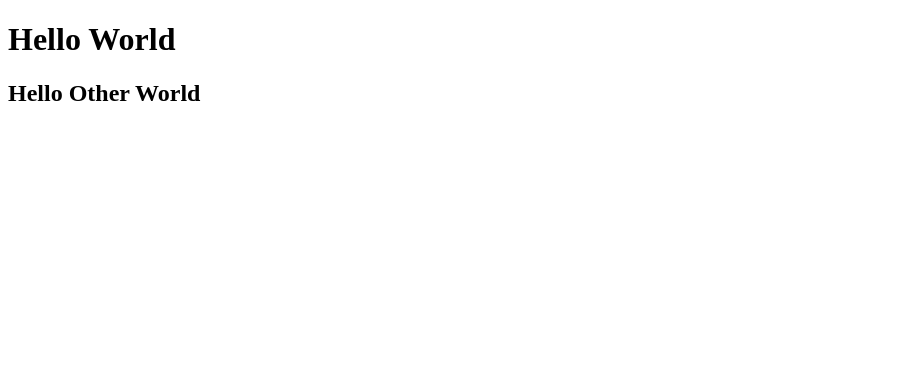
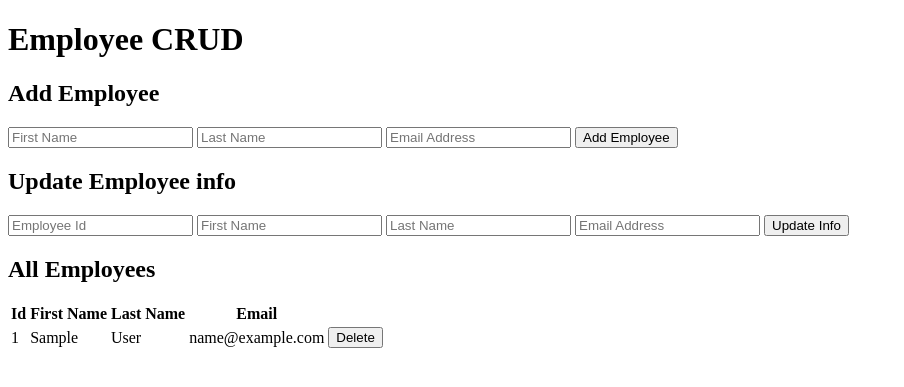
Before and after one commit to heiskane/python_flask_homework, a Flask app: page / in a window 1280 px wide. Shown: the top 387 px of the page, without its empty margins (0-904 px from the left). Run offline with Flask 2, Linux system fonts and the light colour scheme; tables that the repository leaves empty hold one stand-in row (values such as "Sample post").

Commit message:
added simple employees list app

```diff
--- a/day2/employee_list_app/employee_app.py
+++ b/day2/employee_list_app/employee_app.py
@@ -1,4 +1,4 @@
-from flask import Flask, render_template
+from flask import Flask, render_template, redirect, url_for, request
 from flask_sqlalchemy import SQLAlchemy
 
 app = Flask(__name__)
@@ -14,11 +14,37 @@ db.create_all()
 
 @app.route('/')
 def home():
-	return render_template('home.html')
+	employees = Employee.query.all()
+	return render_template('home.html', employees=employees)
 
-@app.route('/')
+@app.route('/add_employee', methods=['POST'])
 def add_employee():
-	return "asd"
+	employee = Employee()
+	employee.first_name = request.form['first_name']
+	employee.last_name = request.form['last_name']
+	employee.email = request.form['email']
+	db.session.add(employee)
+	db.session.commit()
+	return redirect(url_for('home'))
+
+@app.route('/delete_employee', methods=['POST'])
+def delete_employee():
+	id = request.form['id']
+	employee = Employee.query.get(id)
+	db.session.delete(employee)
+	db.session.commit()
+	return redirect(url_for('home'))
+
+@app.route('/update_employee', methods=['POST'])
+def update_employee():
+	# https://stackoverflow.com/questions/6699360/flask-sqlalchemy-update-a-rows-information
+	id = request.form['id']
+	employee = Employee.query.get(id)
+	employee.first_name = request.form['first_name']
+	employee.last_name = request.form['last_name']
+	employee.email = request.form['email']
+	db.session.commit()
+	return redirect(url_for('home'))
 
 if __name__ == '__main__':
 	app.run(debug=True)
--- a/day2/employee_list_app/templates/home.html
+++ b/day2/employee_list_app/templates/home.html
@@ -1,6 +1,49 @@
 {% extends "layout.html" %}
 {% block content %}
 
-<h2>Hello Other World</h2>
+<h2>Add Employee</h2>
+
+<form method="POST" action="/add_employee">
+	{# https://developer.mozilla.org/en-US/docs/Web/HTML/Attributes/required #}
+	<input type="text" name="first_name" required="required" placeholder="First Name">
+	<input type="text" name="last_name" required="required" placeholder="Last Name">
+	<input type="email" name="email" required="required" placeholder="Email Address">
+	<input type="submit" value="Add Employee">
+</form>
+
+<h2>Update Employee info</h2>
+
+<form method="POST" action="/update_employee">
+	<input type="text" name="id" required="required" placeholder="Employee Id">
+	<input type="text" name="first_name" required="required" placeholder="First Name">
+	<input type="text" name="last_name" required="required" placeholder="Last Name">
+	<input type="email" name="email" required="required" placeholder="Email Address">
+	<input type="submit" value="Update Info">
+</form>
+
+<h2>All Employees</h2>
+{# https://developer.mozilla.org/en-US/docs/Web/HTML/Element/table #}
+<table>
+	<tr>
+		<th>Id</th>
+		<th>First Name</th>
+		<th>Last Name</th>
+		<th>Email</th>
+	</tr>
+{% for employee in employees %}
+	<tr>
+		<td>{{ employee.id }}</td>
+		<td>{{ employee.first_name }}</td>
+		<td>{{ employee.last_name }}</td>
+		<td>{{ employee.email }}</td>
+		<td>
+			<form action="/delete_employee" method="POST">
+				<input type="hidden" name="id" value="{{ employee.id }}">
+				<button>Delete</button>
+			</form>
+		</td>
+	</tr>
+{% endfor %}
+</table>
 
 {% endblock content %}
--- a/day2/employee_list_app/templates/layout.html
+++ b/day2/employee_list_app/templates/layout.html
@@ -2,10 +2,10 @@
 <html>
 	<head>
 		<meta charset="utf-8">
-		<title>Hello World</title>
+		<title>Employee CRUD</title>
 	</head>
 	<body>
-		<h1>Hello World</h1>
+		<h1>Employee CRUD</h1>
 		{% block content %}{% endblock content %}
 	</body>
 </html>
```
Also changed, not shown: day2/employee_list_app/README.md (added), day2/employee_list_app/employee.png (added).
